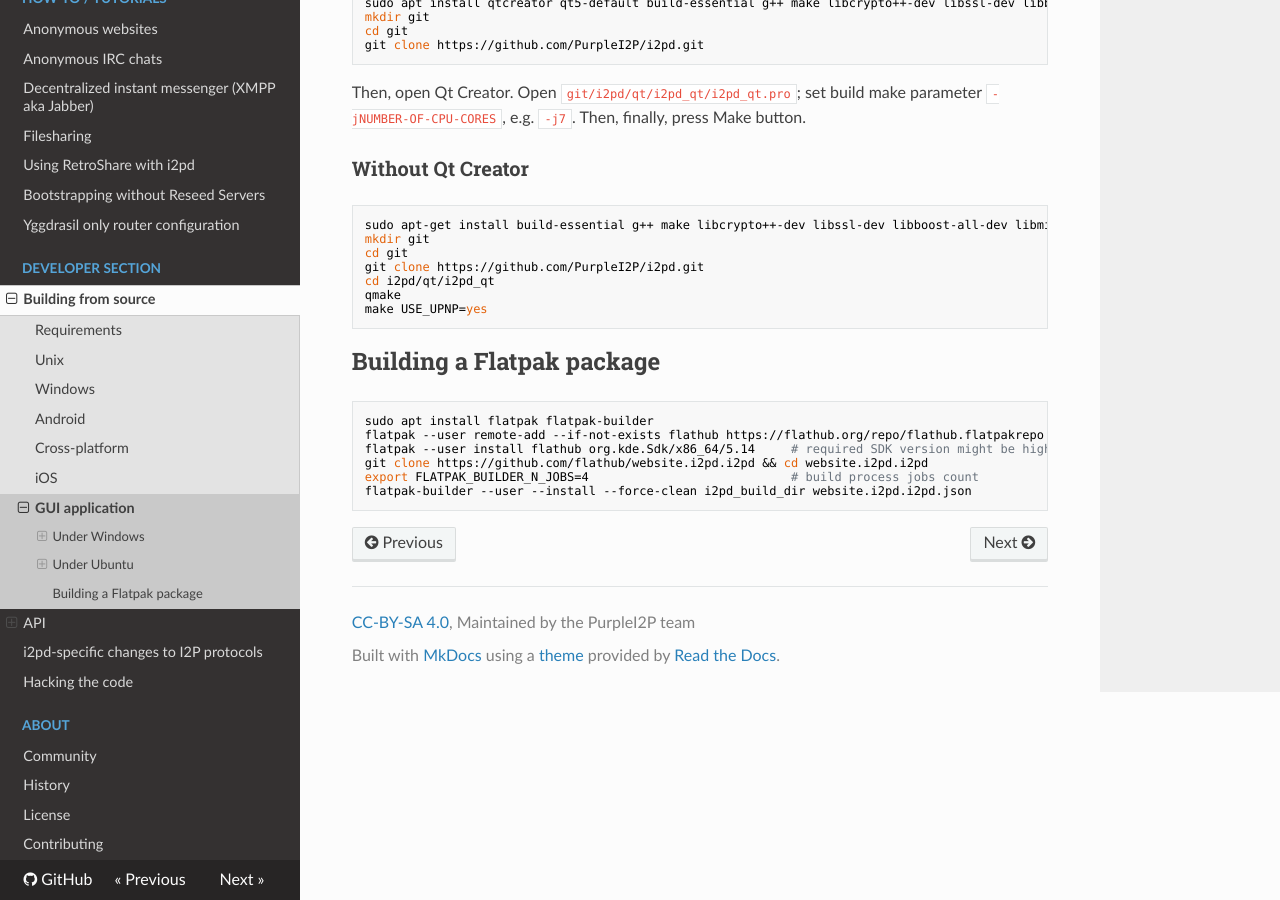
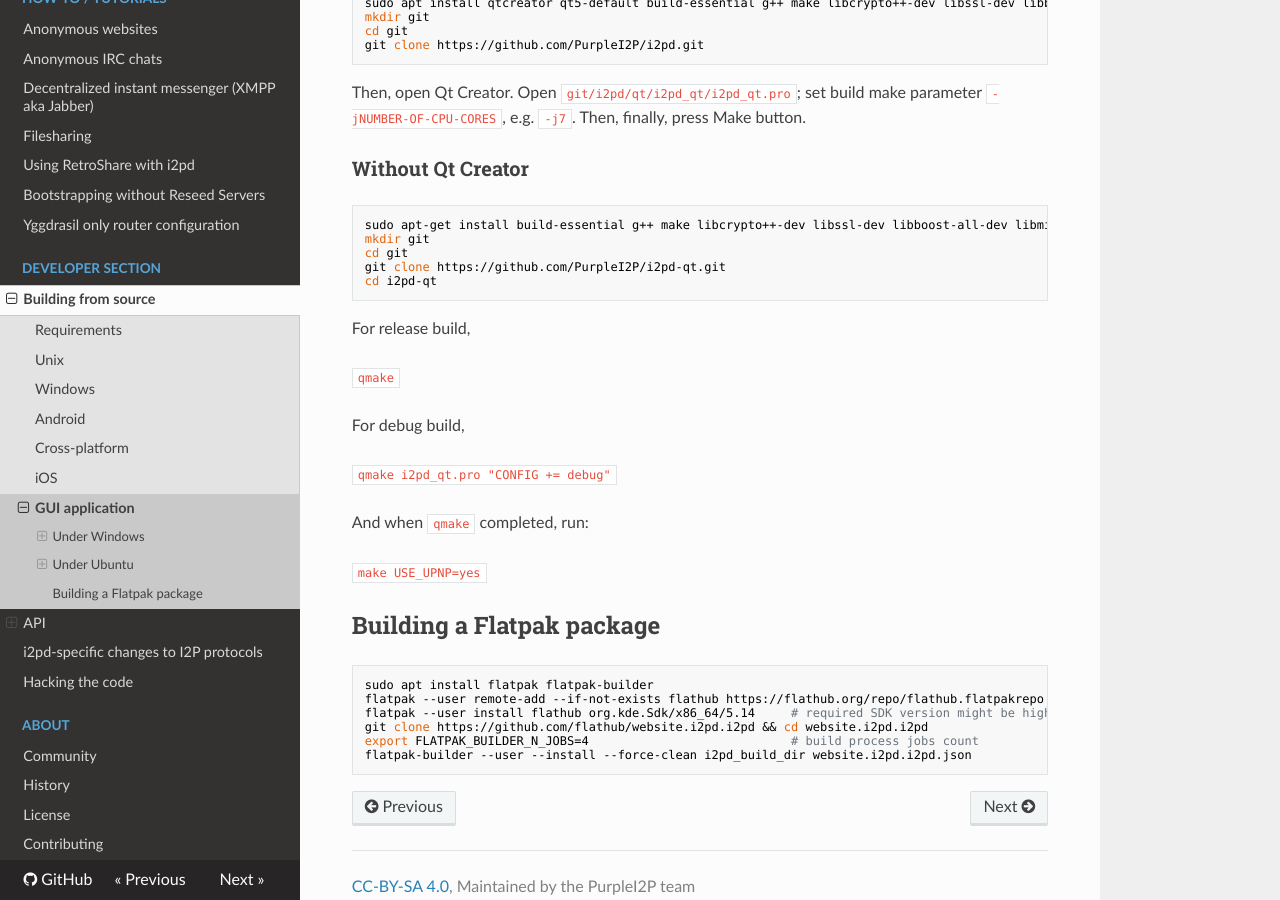
Before and after one commit to PurpleI2P/i2pd_docs_en, an MkDocs documentation site: the page built from docs/devs/building/qt-desktop-gui.md, in a window 1280 px wide and 900 px high, scrolled down 976 px. Built offline with MkDocs 1.6.1, drawn with Linux system fonts in a browser that asks for light colours; nearby versions of some CDN libraries; old or Windows-style settings are respelled for this version of MkDocs.

Commit message:
fixes #46

````diff
--- a/docs/devs/building/qt-desktop-gui.md
+++ b/docs/devs/building/qt-desktop-gui.md
@@ -52,11 +52,21 @@ Then, open Qt Creator. Open `git/i2pd/qt/i2pd_qt/i2pd_qt.pro`; set build make pa
 sudo apt-get install build-essential g++ make libcrypto++-dev libssl-dev libboost-all-dev libminiupnpc-dev libwebsocketpp-dev qt5-default libqt5gui5 git zlib1g-dev
 mkdir git
 cd git
-git clone https://github.com/PurpleI2P/i2pd.git
-cd i2pd/qt/i2pd_qt
-qmake
-make USE_UPNP=yes
+git clone https://github.com/PurpleI2P/i2pd-qt.git
+cd i2pd-qt
 ```
+
+For release build,
+
+`qmake`
+
+For debug build,
+
+`qmake i2pd_qt.pro "CONFIG += debug"`
+
+And when `qmake` completed, run:
+
+`make USE_UPNP=yes`
 
 ## Building a Flatpak package
 
````
